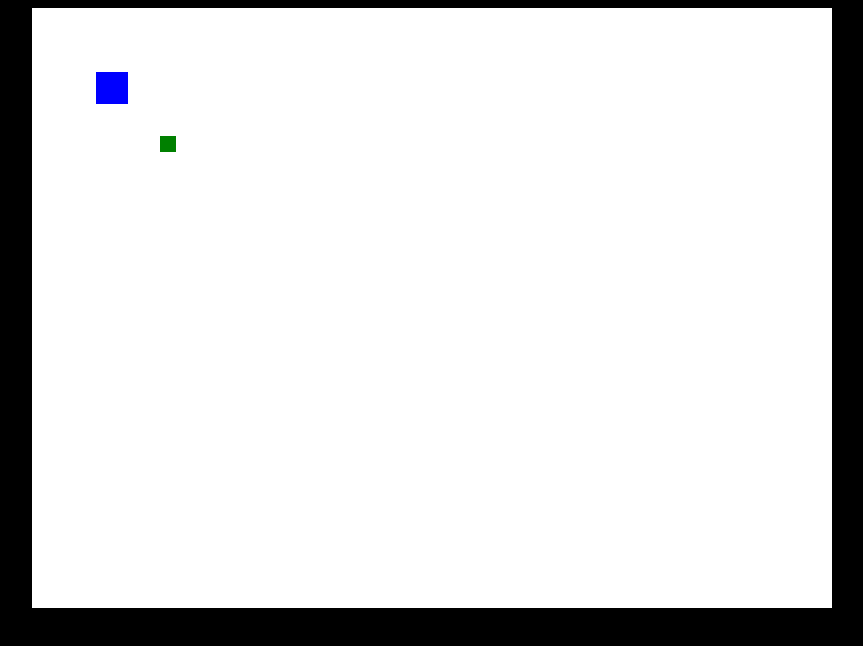
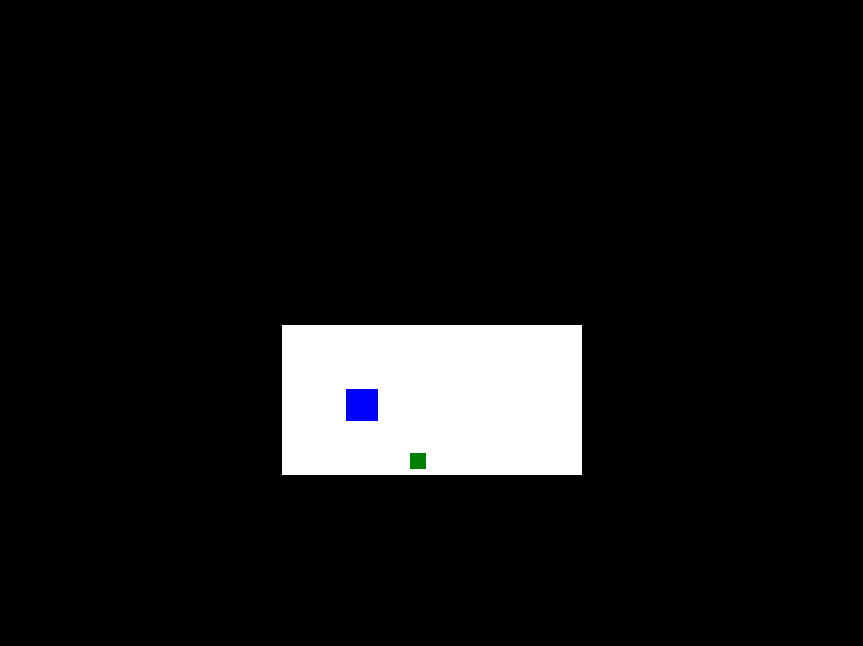
Before and after one commit to c4zombieslayer/c4zombie-survival, a website built with Vite: page index.html in a window 1280 px wide. Shown: the whole page, without its empty margins (208-1071 px from the left). Built offline with nearby package versions, Linux system fonts and the light colour scheme.

Commit message:
ts window resizing

```diff
--- a/index.css
+++ b/index.css
@@ -1,16 +1,24 @@
 :root {
-    --background: #FFFFFF;
-    --site-background: #000000;
+    --background:       #FFFFFF;
+    --site-background:  #000000;
 }
 
+html, body {
+    margin:     0 !important;
+    padding:    0 !important;
+    height: 100%;
+}
+
+
 body {
-    display: flex;
-    align-items: center;
-    justify-content: center;
+    display:            flex;
+    align-items:        center;
+    justify-content:    center;
+
     background-color: var(--site-background);
-
 }
 
 #game-canvas {
+
     background-color: var(--background);
 }
--- a/src/game_object/item.ts
+++ b/src/game_object/item.ts
@@ -2,6 +2,9 @@ export class Item {
     // Variable types.
     x: number;
     y: number;
+
+    width:  number;
+    height: number;
 
     interactable: boolean;
 
@@ -9,6 +12,11 @@ export class Item {
         // Coordinates.
         this.x = x;
         this.y = y;
+
+
+        // Size.
+        this.width = 16;
+        this.height = 16;
 
 
         // Interaction data.
@@ -24,6 +32,6 @@ export class Item {
 
     draw(ctx: CanvasRenderingContext2D) {
         ctx.fillStyle = "green";
-        ctx.fillRect(this.x, this.y, 16, 16);
+        ctx.fillRect(this.x, this.y, this.width, this.height);
     }
 }
--- a/src/system/game.ts
+++ b/src/system/game.ts
@@ -32,8 +32,21 @@ export  class Game {
         // Canvas set up.
         this.canvas =   document.getElementById("game-canvas");
         this.ctx =      this.canvas.getContext("2d");
-        this.canvas.width = 800;
-        this.canvas.height = 600;
+
+        window.addEventListener("resize", () => {//TODO convert the autosizing into a local function so it can be called on init
+            // Check if width ratio is larger than 16 / 9
+            if(window.innerWidth > window.innerHeight * (16 / 9)) {
+                this.canvas.width = window.innerHeight* (16 / 9);
+                this.canvas.height = window.innerHeight ;
+                this.ctx.scale(window.innerHeight * (16 / 9)/1600, window.innerHeight / 900);
+
+                return;
+            }
+
+            this.canvas.width = window.innerWidth;
+            this.canvas.height = window.innerWidth * (9 / 16);
+            this.ctx.scale(window.innerWidth/1600, window.innerWidth * (9 / 16) / 900);
+        });
 
 
         // Environment and interface set up.
```
